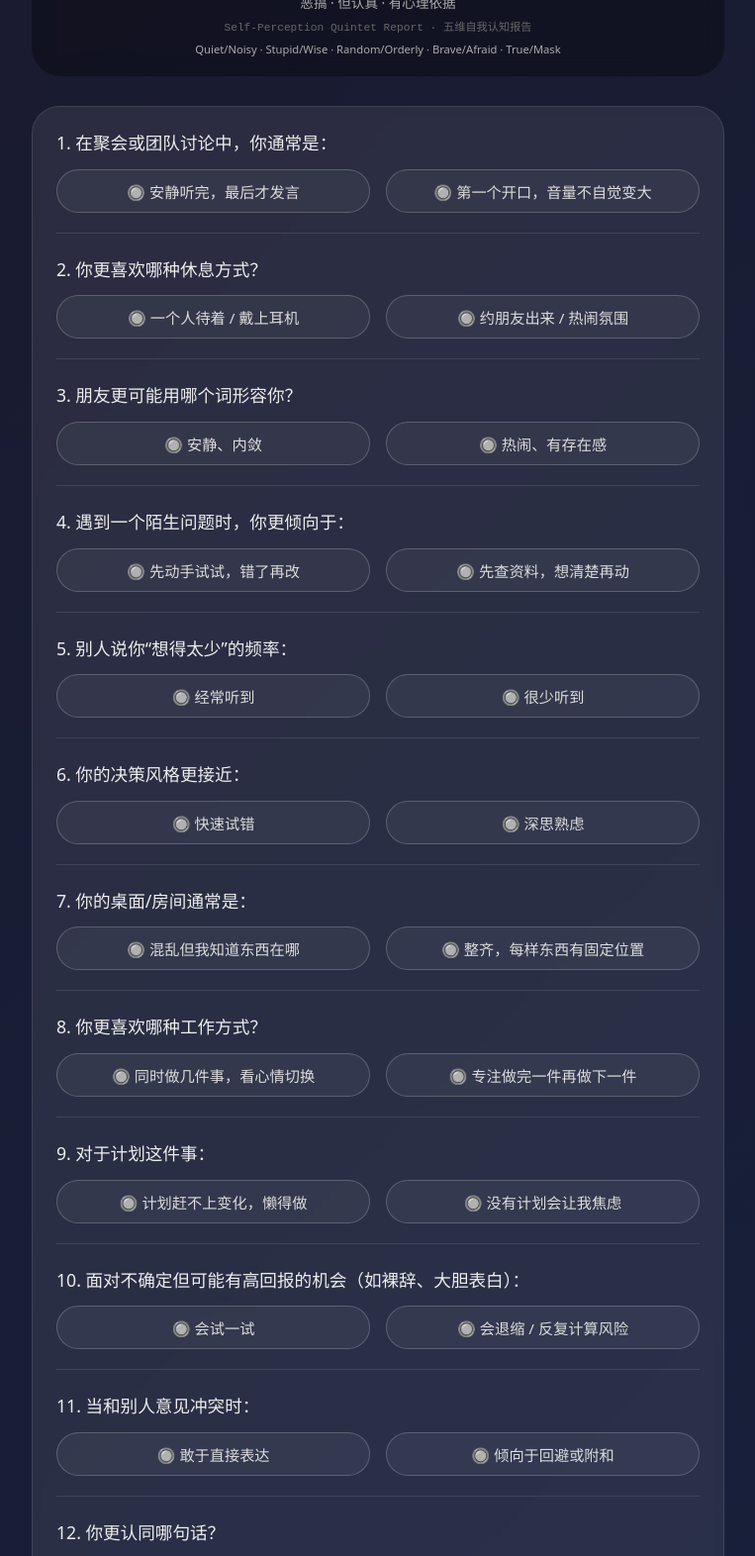
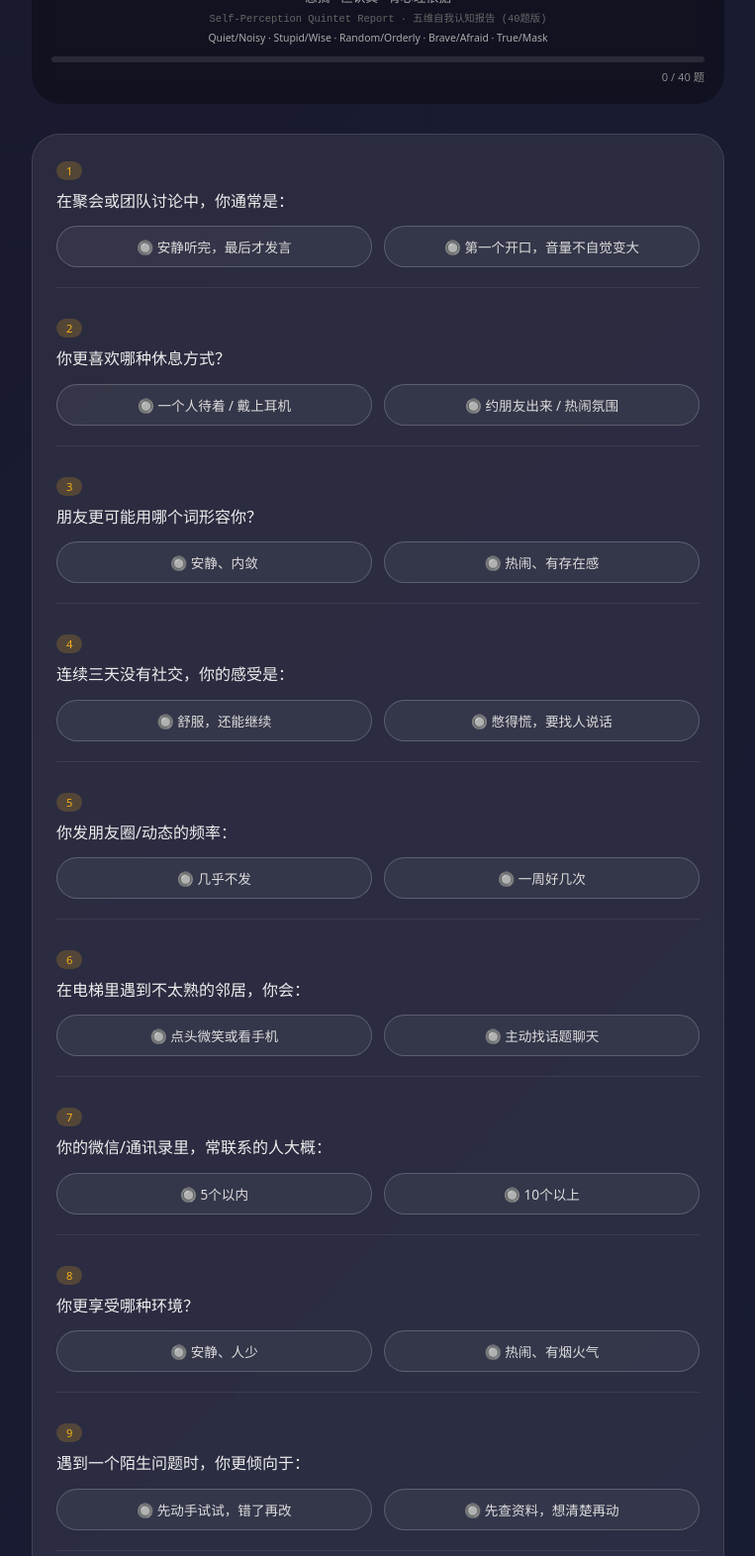
Before and after one commit to JonathanZhang0813/SPQRtest, a plain HTML site: page index.html in a window 1280 px wide. Shown: the part 104-1676 px from the top of the page at 99% size, without its empty margins (258-1021 px from the left). Drawn offline with Linux system fonts and the light colour scheme.

Commit message:
Update title and improve layout in index.html

```diff
--- a/index.html
+++ b/index.html
@@ -3,7 +3,7 @@
 <head>
     <meta charset="UTF-8">
     <meta name="viewport" content="width=device-width, initial-scale=1.0, user-scalable=yes">
-    <title>SPQR · 五维人格测试</title>
+    <title>SPQR · 五维人格测试 (40题完整版)</title>
     <style>
         * {
             box-sizing: border-box;
@@ -32,10 +32,13 @@
             background: rgba(0,0,0,0.3);
             border-radius: 30px;
             backdrop-filter: blur(10px);
+            position: sticky;
+            top: 10px;
+            z-index: 10;
         }
 
         h1 {
-            font-size: 2.2rem;
+            font-size: 2rem;
             margin-bottom: 8px;
             letter-spacing: 2px;
         }
@@ -49,14 +52,41 @@
 
         .sub {
             color: #aaa;
-            font-size: 0.85rem;
+            font-size: 0.8rem;
         }
 
         .full-name {
+            font-size: 0.65rem;
+            color: #666;
+            margin-top: 4px;
+            font-family: monospace;
+        }
+
+        /* 进度条 */
+        .progress-container {
+            margin-top: 12px;
+        }
+
+        .progress-bar {
+            background: rgba(255,255,255,0.1);
+            border-radius: 20px;
+            height: 6px;
+            overflow: hidden;
+        }
+
+        .progress-fill {
+            background: linear-gradient(135deg, #f5af19, #f12711);
+            width: 0%;
+            height: 100%;
+            transition: width 0.3s ease;
+            border-radius: 20px;
+        }
+
+        .progress-text {
             font-size: 0.7rem;
-            color: #666;
             margin-top: 6px;
-            font-family: monospace;
+            color: #888;
+            text-align: right;
         }
 
         /* 卡片 */
@@ -67,21 +97,32 @@
             margin-bottom: 20px;
             backdrop-filter: blur(4px);
             border: 1px solid rgba(255,255,255,0.1);
-            transition: 0.2s;
         }
 
         .question {
-            margin-bottom: 24px;
-            border-bottom: 1px solid rgba(255,255,255,0.1);
+            margin-bottom: 28px;
             padding-bottom: 20px;
+            border-bottom: 1px solid rgba(255,255,255,0.08);
         }
 
         .question:last-child {
             border-bottom: none;
+            margin-bottom: 0;
+            padding-bottom: 0;
+        }
+
+        .q-num {
+            display: inline-block;
+            background: rgba(245,175,25,0.2);
+            padding: 2px 10px;
+            border-radius: 20px;
+            font-size: 0.7rem;
+            margin-bottom: 10px;
+            color: #f5af19;
         }
 
         .q-text {
-            font-size: 1.1rem;
+            font-size: 1rem;
             font-weight: 500;
             margin-bottom: 14px;
             line-height: 1.4;
@@ -89,7 +130,7 @@
 
         .options {
             display: flex;
-            gap: 16px;
+            gap: 12px;
             flex-wrap: wrap;
         }
 
@@ -98,12 +139,12 @@
             min-width: 120px;
             background: rgba(255,255,255,0.05);
             border: 1px solid rgba(255,255,255,0.2);
-            padding: 10px 16px;
+            padding: 10px 14px;
             border-radius: 60px;
             text-align: center;
             cursor: pointer;
             transition: 0.2s;
-            font-size: 0.95rem;
+            font-size: 0.85rem;
             color: #ddd;
         }
 
@@ -165,7 +206,7 @@
             background: #f12711;
             padding: 8px 24px;
             border-radius: 60px;
-            font-size: 1rem;
+            font-size: 0.9rem;
             font-weight: bold;
             margin: 20px 0;
             letter-spacing: 2px;
@@ -183,7 +224,7 @@
         }
 
         .title-name {
-            font-size: 2.2rem;
+            font-size: 2rem;
             font-weight: 800;
             margin: 15px 0;
             text-shadow: 0 0 10px rgba(245,175,25,0.3);
@@ -194,7 +235,7 @@
             padding: 20px;
             border-radius: 24px;
             margin: 20px 0;
-            font-size: 1.05rem;
+            font-size: 1rem;
             line-height: 1.5;
             text-align: left;
         }
@@ -205,7 +246,7 @@
             padding: 18px;
             border-radius: 20px;
             margin-top: 15px;
-            font-size: 0.9rem;
+            font-size: 0.85rem;
             color: #ccc;
             border-left: 3px solid #f5af19;
         }
@@ -213,7 +254,7 @@
         footer {
             text-align: center;
             margin-top: 30px;
-            font-size: 0.7rem;
+            font-size: 0.65rem;
             color: #555;
         }
 
@@ -230,10 +271,13 @@
                 width: 100%;
             }
             .title-name {
-                font-size: 1.8rem;
+                font-size: 1.6rem;
             }
             h1 {
-                font-size: 1.8rem;
+                font-size: 1.6rem;
+            }
+            .card {
+                padding: 18px;
             }
         }
     </style>
@@ -241,59 +285,83 @@
 <body>
 
 <div class="container" id="app">
-    <!-- 标题区 -->
     <div class="header">
         <h1><span>SPQR</span></h1>
         <div class="sub">恶搞 · 但认真 · 有心理依据</div>
-        <div class="full-name">Self-Perception Quintet Report · 五维自我认知报告</div>
-        <div class="sub" style="font-size:0.7rem; margin-top:8px;">Quiet/Noisy · Stupid/Wise · Random/Orderly · Brave/Afraid · True/Mask</div>
+        <div class="full-name">Self-Perception Quintet Report · 五维自我认知报告 (40题版)</div>
+        <div class="sub" style="font-size:0.65rem; margin-top:6px;">Quiet/Noisy · Stupid/Wise · Random/Orderly · Brave/Afraid · True/Mask</div>
+        <div class="progress-container" id="progressContainer">
+            <div class="progress-bar"><div class="progress-fill" id="progressFill"></div></div>
+            <div class="progress-text" id="progressText">0 / 40 题</div>
+        </div>
     </div>
 
-    <!-- 问卷区 -->
-    <div id="quizPanel">
-        <!-- 动态生成题目 -->
-    </div>
-
-    <!-- 结果区 -->
-    <div id="resultPanel" class="card result-card hidden">
-        <!-- 动态填充结果 -->
-    </div>
-
-    <footer>⚡ 每个维度3题 | 选更符合你的那一项 | SPQR © 五维人格模型</footer>
+    <div id="quizPanel"></div>
+    <div id="resultPanel" class="card result-card hidden"></div>
+    <footer>⚡ 每个维度8题，共40题 | 选更符合你的那一项 | SPQR © 五维人格模型</footer>
 </div>
 
 <script>
-    // ======================= 题目定义 =======================
-    // 维度顺序: Q/N, S/W, R/O, B/A, T/M
+    // ======================= 40题完整题库 =======================
+    // 维度: 0=QN, 1=SW, 2=RO, 3=BA, 4=TM
     const questions = [
-        // 维度1: Quiet / Noisy (3题)
-        { text: "在聚会或团队讨论中，你通常是：", options: ["安静听完，最后才发言", "第一个开口，音量不自觉变大"], dimIdx: 0, sideA: "Q", sideB: "N" },
-        { text: "你更喜欢哪种休息方式？", options: ["一个人待着 / 戴上耳机", "约朋友出来 / 热闹氛围"], dimIdx: 0, sideA: "Q", sideB: "N" },
-        { text: "朋友更可能用哪个词形容你？", options: ["安静、内敛", "热闹、有存在感"], dimIdx: 0, sideA: "Q", sideB: "N" },
-        // 维度2: Stupid / Wise (行动vs反思)
-        { text: "遇到一个陌生问题时，你更倾向于：", options: ["先动手试试，错了再改", "先查资料，想清楚再动"], dimIdx: 1, sideA: "S", sideB: "W" },
-        { text: "别人说你“想得太少”的频率：", options: ["经常听到", "很少听到"], dimIdx: 1, sideA: "S", sideB: "W" },
-        { text: "你的决策风格更接近：", options: ["快速试错", "深思熟虑"], dimIdx: 1, sideA: "S", sideB: "W" },
-        // 维度3: Random / Orderly
-        { text: "你的桌面/房间通常是：", options: ["混乱但我知道东西在哪", "整齐，每样东西有固定位置"], dimIdx: 2, sideA: "R", sideB: "O" },
-        { text: "你更喜欢哪种工作方式？", options: ["同时做几件事，看心情切换", "专注做完一件再做下一件"], dimIdx: 2, sideA: "R", sideB: "O" },
-        { text: "对于计划这件事：", options: ["计划赶不上变化，懒得做", "没有计划会让我焦虑"], dimIdx: 2, sideA: "R", sideB: "O" },
-        // 维度4: Brave / Afraid
-        { text: "面对不确定但可能有高回报的机会（如裸辞、大胆表白）：", options: ["会试一试", "会退缩 / 反复计算风险"], dimIdx: 3, sideA: "B", sideB: "A" },
-        { text: "当和别人意见冲突时：", options: ["敢于直接表达", "倾向于回避或附和"], dimIdx: 3, sideA: "B", sideB: "A" },
-        { text: "你更认同哪句话？", options: ["后悔做过什么，比后悔没做要好", "安全第一"], dimIdx: 3, sideA: "B", sideB: "A" },
-        // 维度5: True / Mask (自我真实 vs 面具)
-        { text: "你在社交媒体上的样子和真实的你：", options: ["差不多，懒得演", "差别很大，那是理想版本"], dimIdx: 4, sideA: "T", sideB: "M" },
-        { text: "在不同人群面前（家人/同事/网友），你的表现：", options: ["基本一致", "像变了一个人，有时切换很累"], dimIdx: 4, sideA: "T", sideB: "M" },
-        { text: "面对自己“阴暗面”（嫉妒、懒惰、自私）：", options: ["承认并接受", "不愿面对或习惯性掩饰"], dimIdx: 4, sideA: "T", sideB: "M" }
+        // 维度0: Quiet / Noisy (8题)
+        { text: "在聚会或团队讨论中，你通常是：", opts: ["安静听完，最后才发言", "第一个开口，音量不自觉变大"], dim: 0, aSide: "Q", bSide: "N" },
+        { text: "你更喜欢哪种休息方式？", opts: ["一个人待着 / 戴上耳机", "约朋友出来 / 热闹氛围"], dim: 0, aSide: "Q", bSide: "N" },
+        { text: "朋友更可能用哪个词形容你？", opts: ["安静、内敛", "热闹、有存在感"], dim: 0, aSide: "Q", bSide: "N" },
+        { text: "连续三天没有社交，你的感受是：", opts: ["舒服，还能继续", "憋得慌，要找人说话"], dim: 0, aSide: "Q", bSide: "N" },
+        { text: "你发朋友圈/动态的频率：", opts: ["几乎不发", "一周好几次"], dim: 0, aSide: "Q", bSide: "N" },
+        { text: "在电梯里遇到不太熟的邻居，你会：", opts: ["点头微笑或看手机", "主动找话题聊天"], dim: 0, aSide: "Q", bSide: "N" },
+        { text: "你的微信/通讯录里，常联系的人大概：", opts: ["5个以内", "10个以上"], dim: 0, aSide: "Q", bSide: "N" },
+        { text: "你更享受哪种环境？", opts: ["安静、人少", "热闹、有烟火气"], dim: 0, aSide: "Q", bSide: "N" },
+
+        // 维度1: Stupid / Wise (8题)
+        { text: "遇到一个陌生问题时，你更倾向于：", opts: ["先动手试试，错了再改", "先查资料，想清楚再动"], dim: 1, aSide: "S", bSide: "W" },
+        { text: "别人说你“想得太少”的频率：", opts: ["经常听到", "很少听到"], dim: 1, aSide: "S", bSide: "W" },
+        { text: "你的决策风格更接近：", opts: ["快速试错", "深思熟虑"], dim: 1, aSide: "S", bSide: "W" },
+        { text: "买一个不太便宜的东西之前，你会：", opts: ["看眼缘，喜欢就买", "对比测评、看参数、等降价"], dim: 1, aSide: "S", bSide: "W" },
+        { text: "你更怕哪种情况？", opts: ["想太多错过机会", "没想清楚就做然后后悔"], dim: 1, aSide: "S", bSide: "W" },
+        { text: "别人说你“想太多”的时候：", opts: ["很少听到", "经常听到"], dim: 1, aSide: "S", bSide: "W" },
+        { text: "你的人生哲学更接近：", opts: ["不完美地行动 > 完美的计划", "谋定而后动"], dim: 1, aSide: "S", bSide: "W" },
+        { text: "面对一个复杂问题，你的第一反应是：", opts: ["先试着做点什么", "先拆解分析"], dim: 1, aSide: "S", bSide: "W" },
+
+        // 维度2: Random / Orderly (8题)
+        { text: "你的桌面/房间通常是：", opts: ["混乱但我知道东西在哪", "整齐，每样东西有固定位置"], dim: 2, aSide: "R", bSide: "O" },
+        { text: "你更喜欢哪种工作方式？", opts: ["同时做几件事，看心情切换", "专注做完一件再做下一件"], dim: 2, aSide: "R", bSide: "O" },
+        { text: "对于计划这件事：", opts: ["计划赶不上变化，懒得做", "没有计划会让我焦虑"], dim: 2, aSide: "R", bSide: "O" },
+        { text: "你的手机相册/文件管理：", opts: ["几千张混在一起", "定期整理、分类归档"], dim: 2, aSide: "R", bSide: "O" },
+        { text: "出门旅行前：", opts: ["大概有个方向就行", "做详细的行程表"], dim: 2, aSide: "R", bSide: "O" },
+        { text: "你更接近哪种人？", opts: ["随性、灵活", "有条理、可预测"], dim: 2, aSide: "R", bSide: "O" },
+        { text: "你的时间管理风格：", opts: ["看心情，弹性很大", "有固定的作息和节奏"], dim: 2, aSide: "R", bSide: "O" },
+        { text: "你的备忘录/待办清单：", opts: ["在脑子里，不写下来", "写得清清楚楚，做完一项划一项"], dim: 2, aSide: "R", bSide: "O" },
+
+        // 维度3: Brave / Afraid (8题)
+        { text: "面对不确定但可能有高回报的机会（如裸辞、大胆表白）：", opts: ["会试一试", "反复计算风险，大概率放弃"], dim: 3, aSide: "B", bSide: "A" },
+        { text: "当和别人意见冲突时：", opts: ["敢于直接表达", "倾向于回避或附和"], dim: 3, aSide: "B", bSide: "A" },
+        { text: "你更认同哪句话？", opts: ["后悔做过 > 后悔没做", "安全第一"], dim: 3, aSide: "B", bSide: "A" },
+        { text: "在陌生环境里主动和陌生人说话：", opts: ["很自然", "需要鼓起勇气"], dim: 3, aSide: "B", bSide: "A" },
+        { text: "你人生中做过最“出格”的事：", opts: ["挺多的", "想不起来，或者很小"], dim: 3, aSide: "B", bSide: "A" },
+        { text: "面对批评时，你的第一反应：", opts: ["听一听，不一定改", "有点难受，想解释或逃避"], dim: 3, aSide: "B", bSide: "A" },
+        { text: "你更接近哪种人？", opts: ["敢闯敢试", "求稳怕变"], dim: 3, aSide: "B", bSide: "A" },
+        { text: "当你发现自己可能错了：", opts: ["很快承认并调整", "会犹豫，怕丢面子"], dim: 3, aSide: "B", bSide: "A" },
+
+        // 维度4: True / Mask (8题)
+        { text: "你在社交媒体上的样子和真实的你：", opts: ["差不多，懒得演", "差别很大，那是理想版本"], dim: 4, aSide: "T", bSide: "M" },
+        { text: "在不同人群面前（家人/同事/网友），你的表现：", opts: ["基本一致", "像变了一个人，有时切换很累"], dim: 4, aSide: "T", bSide: "M" },
+        { text: "面对自己的“阴暗面”（嫉妒、懒惰、自私）：", opts: ["承认并接受", "不愿面对或习惯性掩饰"], dim: 4, aSide: "T", bSide: "M" },
+        { text: "有人夸你“情商高”时，你内心：", opts: ["谢谢，我就是人好", "那是因为我藏得好"], dim: 4, aSide: "T", bSide: "M" },
+        { text: "你更认同哪句话？", opts: ["我知道自己虚伪，只是懒得改", "我以为我很真诚，后来才发现不是"], dim: 4, aSide: "T", bSide: "M" },
+        { text: "深夜独处时，你的自我评价和白天相比：", opts: ["差不多，没落差", "判若两人，觉得自己是笑话"], dim: 4, aSide: "T", bSide: "M" },
+        { text: "你更接近哪种状态？", opts: ["表里如一，不装", "看人下菜碟，切换自如"], dim: 4, aSide: "T", bSide: "M" },
+        { text: "你的“人设”和真实的你：", opts: ["基本重合", "像两份工作，很累"], dim: 4, aSide: "T", bSide: "M" }
     ];
 
-    // 存储每个维度的得分 (B侧计数)
+    // 存储答案 (0=未选, 1=A, 2=B)
+    let answers = new Array(questions.length).fill(0);
+    // 存储每个维度的B侧得分
     let scores = [0, 0, 0, 0, 0];
-    // 存储每道题的选中状态 (0=未选, 1=A, 2=B)
-    let answers = new Array(questions.length).fill(0);
 
-    // ======================= 32种类型的数据库 =======================
+    // ======================= 32种类型数据库 =======================
     const typeData = {
         "QSRBT": { title: "地雷", comment: "安静、冲动、混乱、勇敢、真实。看着没事，踩到就炸，炸完自己先懵。", analysis: "高行为激活但低外向性。内心冲动强烈，但不善于用语言表达。情绪积累后爆发力惊人，属于‘沉默的火山型’。在安全环境中创造力极强。" },
         "QSRBM": { title: "戏精", comment: "安静、冲动、混乱、勇敢、戴面具。外表人畜无害，内心全是剧本。", analysis: "低自我监控+高冲动，但善于用安静的外表演示无辜。实际上行动力很强，只是不让别人看透。适合需要‘扮猪吃老虎’的场景。" },
@@ -329,44 +397,63 @@
         "NWOAM": { title: "空壳", comment: "吵闹、聪明、有序、怂、面具。看起来什么都有，内里什么都没有。", analysis: "全维度防御。面具厚到忘了自己是谁，外表光鲜，内心空洞。最容易出现‘空心症’的类型。" }
     };
 
-    function getTypeKey(letters) {
-        return letters.join("");
+    function updateProgress() {
+        const answered = answers.filter(a => a !== 0).length;
+        const percent = (answered / questions.length) * 100;
+        document.getElementById('progressFill').style.width = percent + '%';
+        document.getElementById('progressText').innerText = `${answered} / ${questions.length} 题`;
+    }
+
+    function updateScoresFromAnswers() {
+        scores = [0, 0, 0, 0, 0];
+        for (let i = 0; i < questions.length; i++) {
+            if (answers[i] === 2) {
+                scores[questions[i].dim]++;
+            }
+        }
     }
 
     function computeLetters() {
         return [
-            scores[0] >= 2 ? "N" : "Q",
-            scores[1] >= 2 ? "W" : "S",
-            scores[2] >= 2 ? "O" : "R",
-            scores[3] >= 2 ? "A" : "B",
-            scores[4] >= 2 ? "M" : "T"
+            scores[0] >= 4 ? "N" : "Q",
+            scores[1] >= 4 ? "W" : "S",
+            scores[2] >= 4 ? "O" : "R",
+            scores[3] >= 4 ? "A" : "B",
+            scores[4] >= 4 ? "M" : "T"
         ];
+    }
+
+    function getTypeKey(letters) {
+        return letters.join("");
     }
 
     function renderQuestions() {
         const container = document.getElementById("quizPanel");
         if (!container) return;
+
         let html = `<div class="card">`;
         questions.forEach((q, idx) => {
             const selectedVal = answers[idx];
             html += `
                 <div class="question" data-qidx="${idx}">
-                    <div class="q-text">${idx+1}. ${q.text}</div>
+                    <div class="q-num">${idx+1}</div>
+                    <div class="q-text">${q.text}</div>
                     <div class="options">
-                        <div class="opt-btn ${selectedVal === 1 ? 'selected' : ''}" data-opt="A">🔘 ${q.options[0]}</div>
-                        <div class="opt-btn ${selectedVal === 2 ? 'selected' : ''}" data-opt="B">🔘 ${q.options[1]}</div>
+                        <div class="opt-btn ${selectedVal === 1 ? 'selected' : ''}" data-opt="A">🔘 ${q.opts[0]}</div>
+                        <div class="opt-btn ${selectedVal === 2 ? 'selected' : ''}" data-opt="B">🔘 ${q.opts[1]}</div>
                     </div>
                 </div>
             `;
         });
         html += `
             <div class="btn-group">
-                <button class="btn btn-primary" id="submitBtn">✨ 查看我的SPQR人格 ✨</button>
+                <button class="btn btn-primary" id="submitBtn">🏛️ 查看我的SPQR人格</button>
                 <button class="btn btn-reset" id="resetBtn">🔄 重新测试</button>
             </div>
         </div>`;
         container.innerHTML = html;
 
+        // 绑定事件
         document.querySelectorAll('.question').forEach(qDiv => {
             const qidx = parseInt(qDiv.dataset.qidx);
             const btns = qDiv.querySelectorAll('.opt-btn');
@@ -377,31 +464,23 @@
                     answers[qidx] = newVal;
                     btns.forEach(b => b.classList.remove('selected'));
                     btn.classList.add('selected');
-                    updateScoresFromAnswers();
+                    updateProgress();
                 });
             });
         });
 
         document.getElementById("submitBtn")?.addEventListener("click", showResult);
         document.getElementById("resetBtn")?.addEventListener("click", resetTest);
-    }
-
-    function updateScoresFromAnswers() {
-        scores = [0, 0, 0, 0, 0];
-        for (let i = 0; i < questions.length; i++) {
-            const ans = answers[i];
-            if (ans === 2) {
-                const dim = questions[i].dimIdx;
-                scores[dim]++;
-            }
-        }
+        updateProgress();
     }
 
     function showResult() {
-        if (answers.some(a => a === 0)) {
-            alert("⚠️ 还有题目没选完！每道题都要选一个选项～");
+        const unanswered = answers.filter(a => a === 0).length;
+        if (unanswered > 0) {
+            alert(`⚠️ 还有 ${unanswered} 道题没选完！全部答完才能看到结果～`);
             return;
         }
+
         updateScoresFromAnswers();
         const letters = computeLetters();
         const typeKey = getTypeKey(letters);
@@ -419,13 +498,8 @@
                 <div class="badge">🏛️ SPQR · 五维代码</div>
                 <div class="type-code">${typeKey}</div>
                 <div class="title-name">✨ ${data.title} ✨</div>
-                <div class="comment">
-                    📢 ${data.comment}
-                </div>
-                <div class="analysis">
-                    🧠 心理分析：<br><br>
-                    ${data.analysis}
-                </div>
+                <div class="comment">📢 ${data.comment}</div>
+                <div class="analysis">🧠 心理分析：<br><br>${data.analysis}</div>
                 <div class="btn-group" style="margin-top: 28px;">
                     <button class="btn btn-reset" id="restartBtn">🔄 重新测试</button>
                 </div>
```
